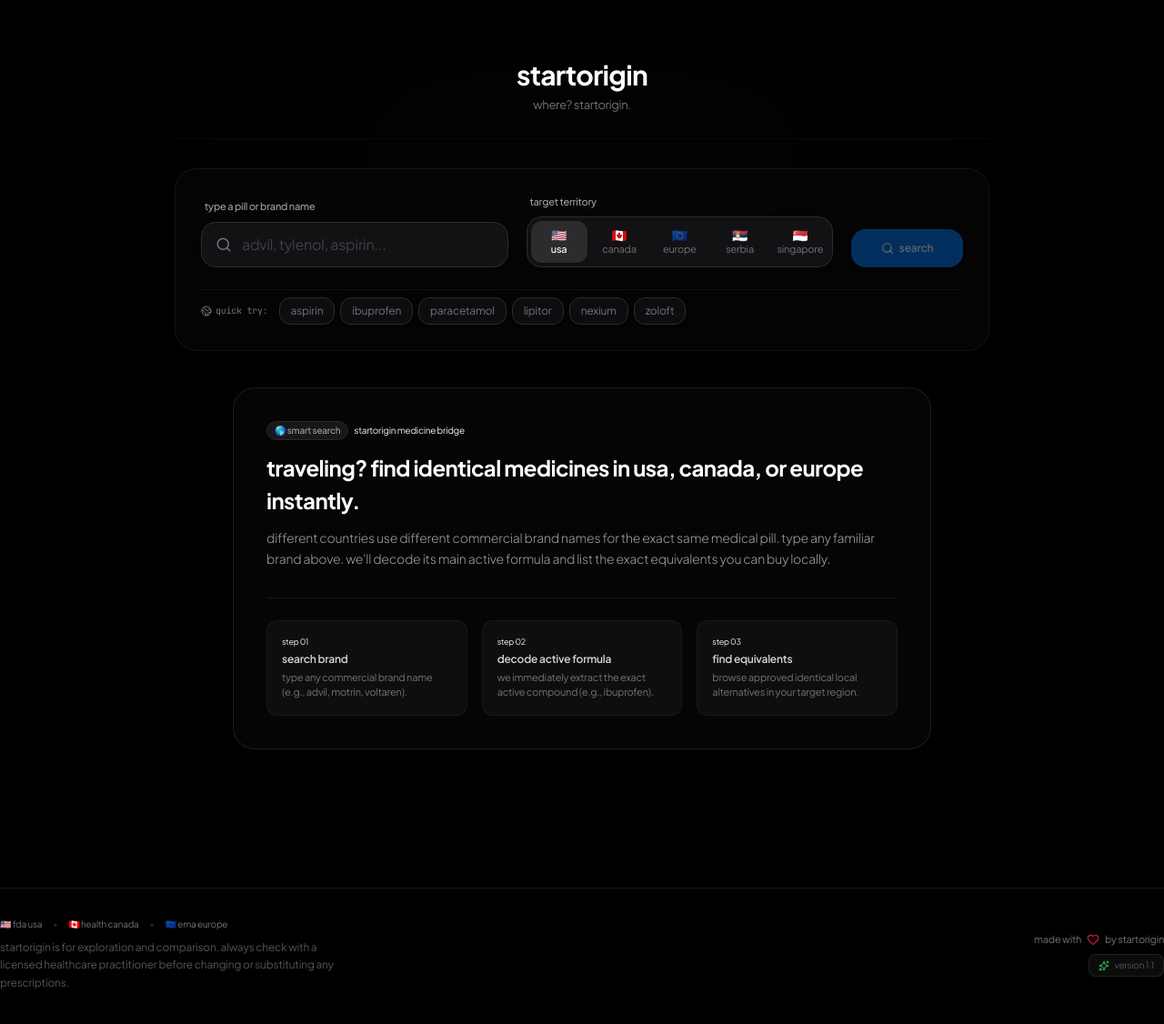
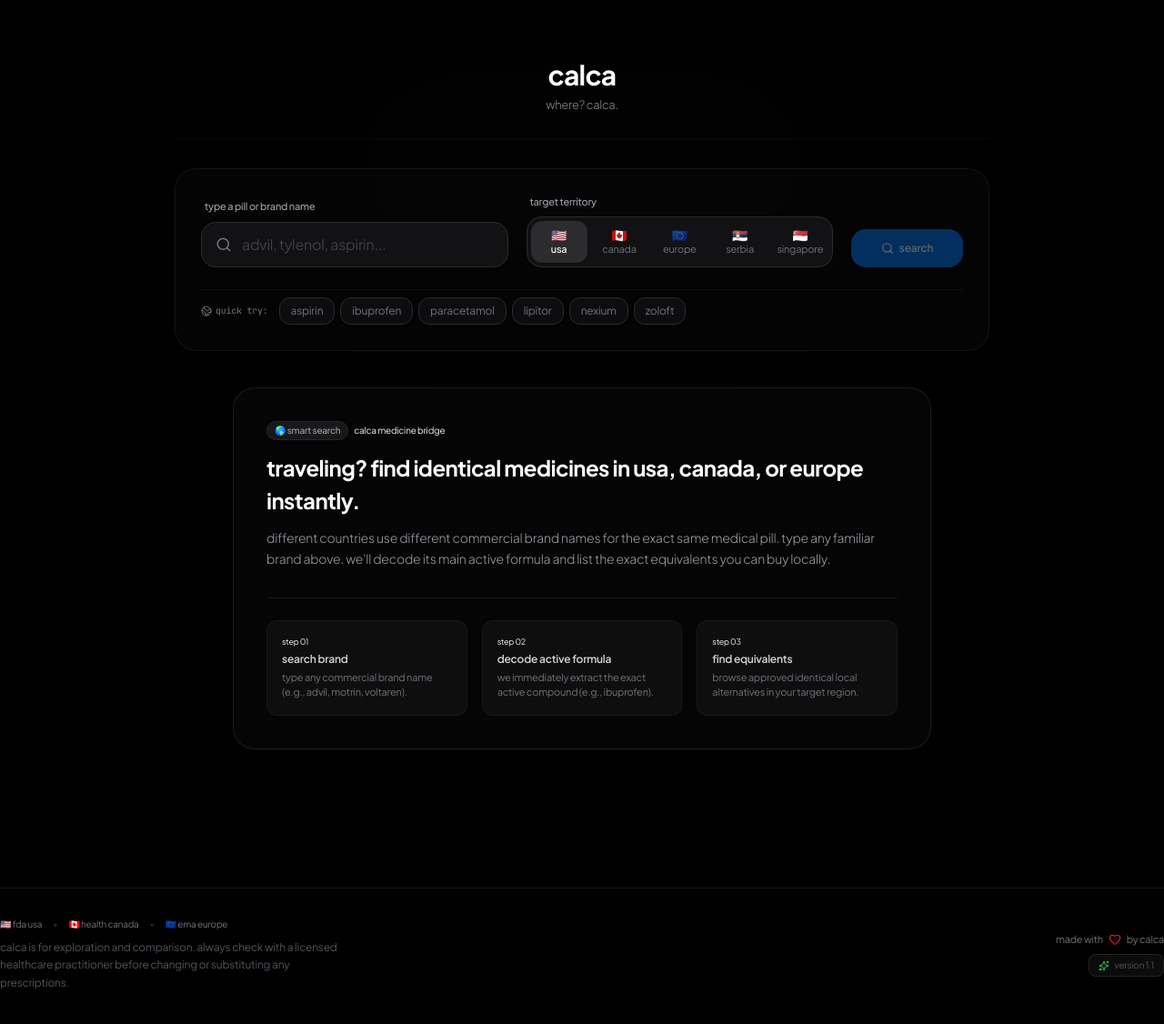
Before and after one commit to gerxog04/heisberg, a React (Vite) app: page / in a window 1280 px wide. Shown: the top 1126 px of the page at 91% size. Built offline with nearby package versions, Linux system fonts and the light colour scheme.

Commit message:
feat: rename app to calca and add image retrieval
- Rename "startorigin" to "calca" across metadata, manifest, and UI.
- Integrate Google Search tool to fetch drug-related images via Gemini.
- Update DrugProfileCard to display retrieved drug images.

```diff
--- a/index.html
+++ b/index.html
@@ -3,7 +3,7 @@
   <head>
     <meta charset="UTF-8" />
     <meta name="viewport" content="width=device-width, initial-scale=1.0" />
-    <title>startorigin</title>
+    <title>calca</title>
     <!-- PWA configuration -->
     <link rel="manifest" href="/manifest.json" />
     <link rel="icon" href="https://startorigin.me/icon.svg" type="image/svg+xml" />
--- a/metadata.json
+++ b/metadata.json
@@ -1,5 +1,5 @@
 {
-  "name": "startorigin",
+  "name": "calca",
   "description": "Find drug analogues across USA, Canada, EU, and Serbia by active ingredient (INN) search.",
   "requestFramePermissions": [],
   "majorCapabilities": ["MAJOR_CAPABILITY_SERVER_SIDE_GEMINI_API"]
--- a/public/sw.js
+++ b/public/sw.js
@@ -1,4 +1,4 @@
-const CACHE_NAME = 'startorigin-v1';
+const CACHE_NAME = 'calca-v1';
 const ASSETS = [
   '/',
   '/index.html',
--- a/server.ts
+++ b/server.ts
@@ -584,6 +584,9 @@ app.get("/api/resolve-inn", async (req, res) => {
         Determine the official generic active ingredient name (International Nonproprietary Name - INN / Generic Name) for this drug term.
         Provide the correct active ingredient name, alternative common/brand names, its primary therapeutic drug class, and a concise explanation of what the drug does.
 
+        Additionally, use the Google Search tool to find a high-quality, publicly accessible, hotlinkable image URL for this drug/ingredient (a photo of standard tablets, packaging, blister packs, or its chemical structure from Wikimedia Commons, NIH, openFDA, RxList, Wikipedia, etc.).
+        The URL must be a valid direct image URL, e.g., ending with .jpg, .png, or from wikimedia.org. Avoid broken links or dynamic HTML page URLs. If no hotlinkable image is found, output a reliable default placeholder URL (e.g., https://images.unsplash.com/photo-1584308666744-24d5c474f2ae?auto=format&fit=crop&w=600&h=400&q=80).
+
         Be chemically precise. If the input is already an active ingredient, standardize it to its common medical name (e.g., Acetylsalicylic acid / Aspirin, Acetaminophen / Paracetamol).
       `;
 
@@ -591,6 +594,7 @@ app.get("/api/resolve-inn", async (req, res) => {
         model: "gemini-3.5-flash",
         contents: prompt,
         config: {
+          tools: [{ googleSearch: {} }],
           responseMimeType: "application/json",
           responseSchema: {
             type: Type.OBJECT,
@@ -611,6 +615,10 @@ app.get("/api/resolve-inn", async (req, res) => {
               description: {
                 type: Type.STRING,
                 description: "A concise 1-2 sentence medical summary of what this drug is used for."
+              },
+              imageUrl: {
+                type: Type.STRING,
+                description: "A direct public image URL of the pharmaceutical pill, blister pack, chemical structure, or capsule. Found using search tool or a reliable wikimedia image."
               }
             },
             required: ["inn", "commonNames", "drugClass", "description"]
@@ -627,7 +635,8 @@ app.get("/api/resolve-inn", async (req, res) => {
         inn: parsedResult.inn,
         commonNames: parsedResult.commonNames || [],
         drugClass: parsedResult.drugClass,
-        description: parsedResult.description
+        description: parsedResult.description,
+        imageUrl: parsedResult.imageUrl || "https://images.unsplash.com/photo-1584308666744-24d5c474f2ae?auto=format&fit=crop&w=600&h=400&q=80"
       };
       resolvedInnsCache[cacheKey] = val;
       return res.json(val);
@@ -649,7 +658,8 @@ app.get("/api/resolve-inn", async (req, res) => {
           inn: matchedLocalBroad.inn,
           commonNames: matchedLocalBroad.commonNames,
           drugClass: matchedLocalBroad.drugClass,
-          description: matchedLocalBroad.description
+          description: matchedLocalBroad.description,
+          imageUrl: "https://images.unsplash.com/photo-1584308666744-24d5c474f2ae?auto=format&fit=crop&w=600&h=400&q=80"
         };
         resolvedInnsCache[cacheKey] = val;
         return res.json(val);
@@ -663,7 +673,8 @@ app.get("/api/resolve-inn", async (req, res) => {
         inn: fallbackInn,
         commonNames: [name, fallbackInn],
         drugClass: name.endsWith("cillin") ? "Penicillin Antibiotic" : name.endsWith("olol") ? "Beta-Blocker" : name.endsWith("statin") ? "Statin (Cholesterol lowering)" : "General Therapeutic Agent",
-        description: `Active drug substance. Prescribed under international classification for therapeutic medical treatment.`
+        description: `Active drug substance. Prescribed under international classification for therapeutic medical treatment.`,
+        imageUrl: "https://images.unsplash.com/photo-1584308666744-24d5c474f2ae?auto=format&fit=crop&w=600&h=400&q=80"
       };
       resolvedInnsCache[cacheKey] = val;
       return res.json(val);
@@ -682,7 +693,8 @@ app.get("/api/resolve-inn", async (req, res) => {
         inn: fallbackInn,
         commonNames: [name, fallbackInn],
         drugClass: "General Therapeutic Agent",
-        description: `Active drug substance. Prescribed under international medical classification for comparative treatment.`
+        description: `Active drug substance. Prescribed under international medical classification for comparative treatment.`,
+        imageUrl: "https://images.unsplash.com/photo-1584308666744-24d5c474f2ae?auto=format&fit=crop&w=600&h=400&q=80"
       };
       resolvedInnsCache[cacheKey] = val;
       return res.json(val);
@@ -693,7 +705,8 @@ app.get("/api/resolve-inn", async (req, res) => {
         inn: "Unknown Generic",
         commonNames: ["Unknown"],
         drugClass: "General Therapeutic",
-        description: "Pharmaceutical active compound classification details."
+        description: "Pharmaceutical active compound classification details.",
+        imageUrl: "https://images.unsplash.com/photo-1584308666744-24d5c474f2ae?auto=format&fit=crop&w=600&h=400&q=80"
       });
     }
   }
--- a/src/App.tsx
+++ b/src/App.tsx
@@ -172,7 +172,7 @@ export default function App() {
                       <span className="text-[10px] text-zinc-400 bg-zinc-900 border border-zinc-800 px-2 py-0.5 rounded-xl font-medium font-sans">
                         🌎 smart search
                       </span>
-                      <span className="text-zinc-650 font-sans text-[10px]">startorigin medicine bridge</span>
+                      <span className="text-zinc-650 font-sans text-[10px]">calca medicine bridge</span>
                     </div>
 
                     <h3 className="text-xl sm:text-2xl font-bold text-white tracking-tight leading-normal">
--- a/src/components/DrugProfileCard.tsx
+++ b/src/components/DrugProfileCard.tsx
@@ -26,6 +26,21 @@ export default function DrugProfileCard({ profile }: DrugProfileCardProps) {
           </span>
           <span className="text-zinc-600 font-sans text-[10px] lowercase">active formula</span>
         </div>
+
+        {profile.imageUrl && (
+          <div className="relative w-full h-44 rounded-2xl overflow-hidden border border-zinc-800 bg-zinc-950/40 select-none">
+            <img
+              src={profile.imageUrl}
+              alt={profile.inn?.toLowerCase() || "pharmaceutical pill representation"}
+              referrerPolicy="no-referrer"
+              className="w-full h-full object-cover saturate-75 opacity-90 transition-all duration-300 hover:scale-105"
+            />
+            <div className="absolute inset-0 bg-gradient-to-t from-black/60 via-transparent to-transparent pointer-events-none" />
+            <span className="absolute bottom-3 right-3 text-[9px] text-zinc-400 font-sans backdrop-blur-md bg-black/60 px-2.5 py-0.5 rounded-md border border-zinc-900">
+              google search preview
+            </span>
+          </div>
+        )}
 
         <div className="flex items-start gap-4">
           <div className="w-11 h-11 rounded-2xl bg-zinc-900 border border-zinc-800 flex items-center justify-center shrink-0 text-zinc-400 shadow-sm">
--- a/src/components/Footer.tsx
+++ b/src/components/Footer.tsx
@@ -16,7 +16,7 @@ export default function Footer() {
           <span>🇪🇺 ema europe</span>
         </div>
         <p className="text-zinc-600 max-w-sm text-xs mt-1 leading-relaxed">
-          startorigin is for exploration and comparison. always check with a licensed healthcare practitioner before changing or substituting any prescriptions.
+          calca is for exploration and comparison. always check with a licensed healthcare practitioner before changing or substituting any prescriptions.
         </p>
       </div>
 
@@ -24,7 +24,7 @@ export default function Footer() {
         <div className="flex items-center gap-1.5 text-zinc-650">
           <span>made with</span>
           <Heart className="w-3.5 h-3.5 text-rose-500/80 fill-rose-500/5" aria-label="heart" />
-          <span>by startorigin</span>
+          <span>by calca</span>
         </div>
 
         {/* Version info - Interactive link triggers Apple-style roadmap panel */}
--- a/src/components/SearchHeader.tsx
+++ b/src/components/SearchHeader.tsx
@@ -43,7 +43,7 @@ export default function SearchHeader({
             transition={{ duration: 0.4 }}
             id="brand-title"
           >
-            startorigin
+            calca
           </motion.h1>
           <motion.button
             type="button"
@@ -54,7 +54,7 @@ export default function SearchHeader({
             transition={{ delay: 0.15, duration: 0.4 }}
             id="brand-slogan"
           >
-            where? startorigin.
+            where? calca.
           </motion.button>
         </div>
       </header>
@@ -197,7 +197,7 @@ export default function SearchHeader({
                 <div className="flex items-center gap-2">
                   <HelpCircle className="w-4.5 h-4.5 text-[#0071e3]" />
                   <h4 className="text-base font-bold text-white tracking-tight lowercase">
-                    about startorigin
+                    about calca
                   </h4>
                 </div>
                 <button
--- a/src/types.ts
+++ b/src/types.ts
@@ -4,6 +4,7 @@ export interface DrugProfile {
   commonNames: string[];
   drugClass: string;
   description: string;
+  imageUrl?: string;
 }
 
 export interface DrugAnalogue {
```
Also changed, not shown: public/manifest.json.
